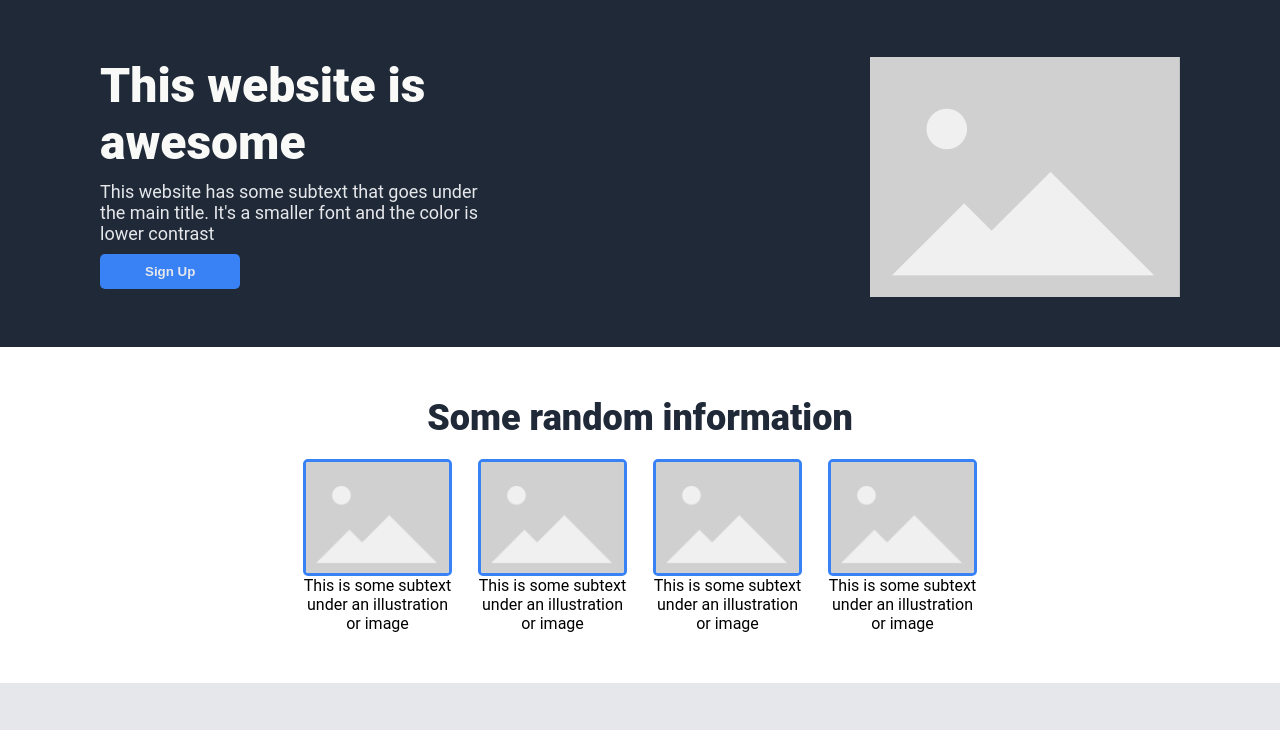
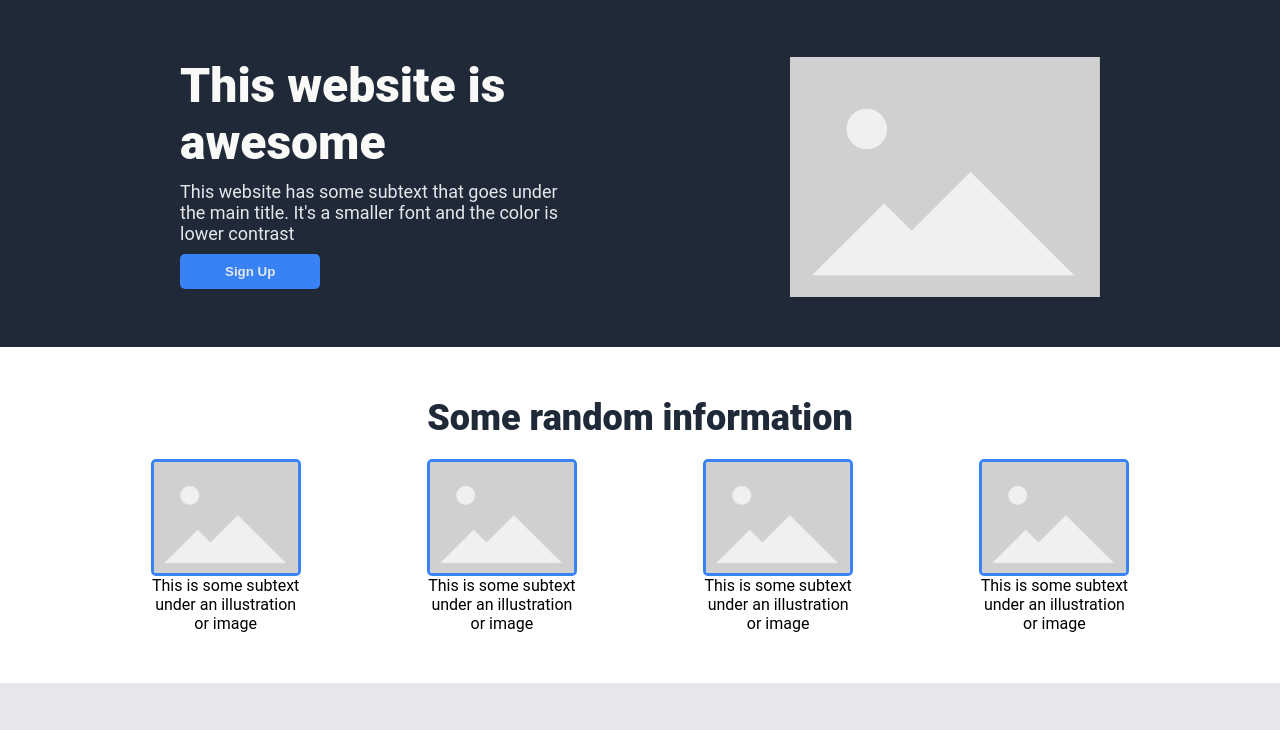
Before and after one commit to simoneschiavo/landing-page-template, a plain HTML site: page index.html in a window 1280 px wide. Shown: the part 67-797 px from the top of the page. Drawn offline with Linux system fonts and the light colour scheme.

Commit message:
Set space around for information and hero section

```diff
--- a/styles.css
+++ b/styles.css
@@ -69,7 +69,7 @@ button:hover {
     flex: 1;
     display: flex;
     gap: 50px;
-    justify-content: space-between;
+    justify-content: space-around;
 }
 
 .hero-text {
@@ -121,7 +121,7 @@ button:hover {
     display: flex;
     gap: 25px;
     flex-wrap: wrap;
-    justify-content: center;
+    justify-content: space-around;
     align-items: center;
 }
 
```
